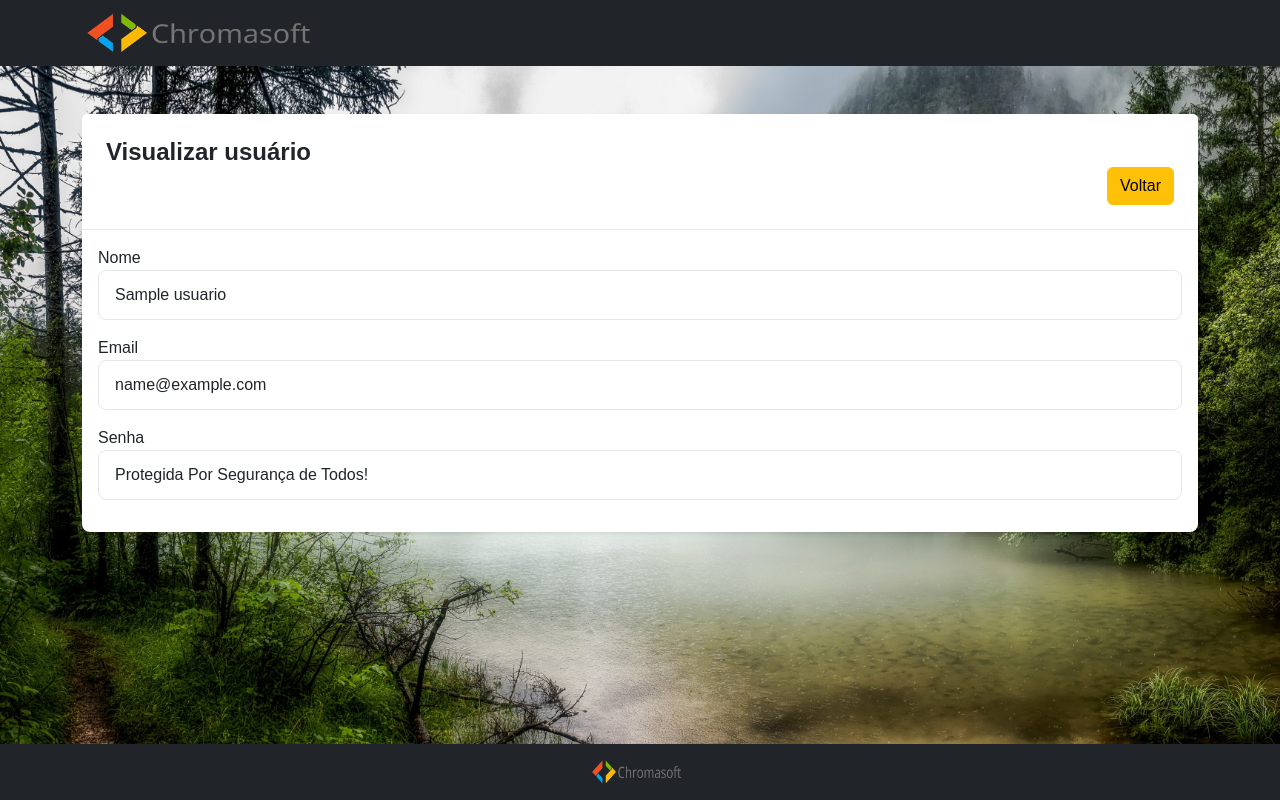
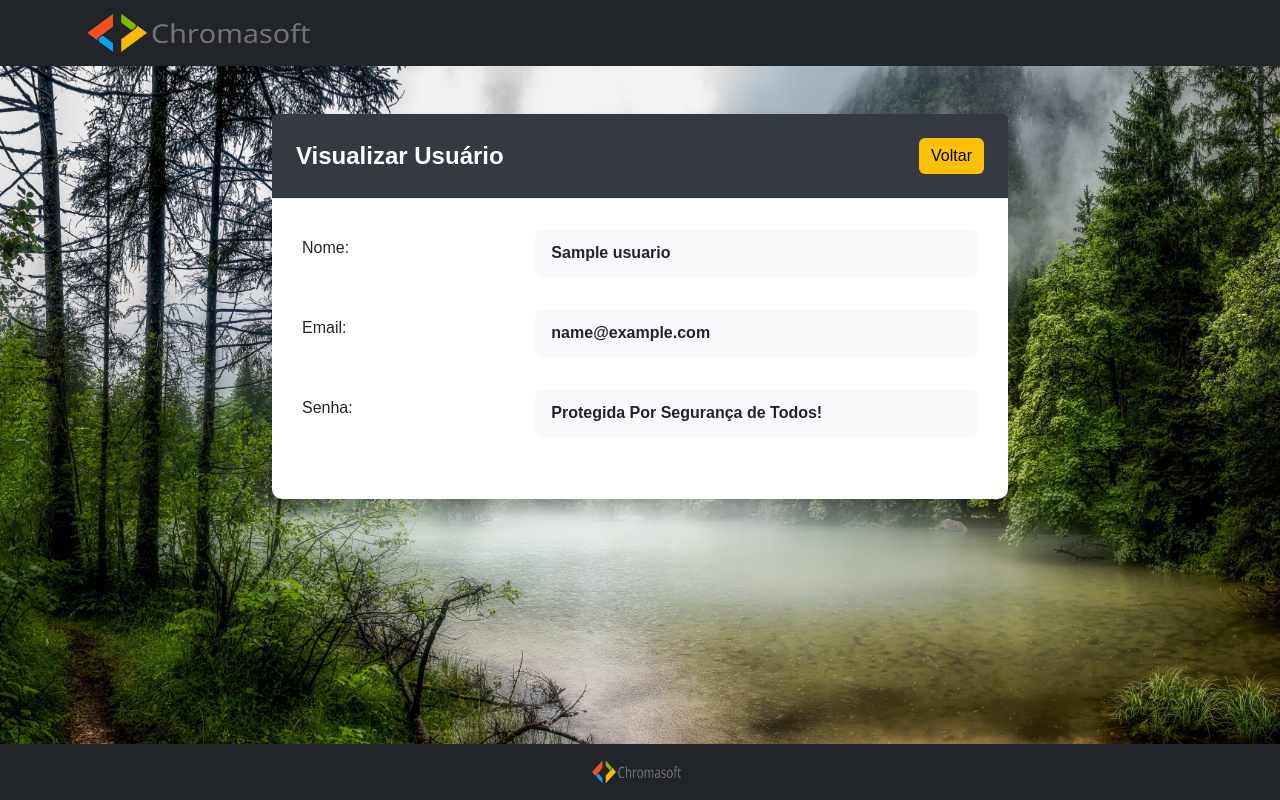
Before and after one commit to lindembergs/teste-tecnico-chroma-soft, a PHP site: page /view_user.php?id=1 in a window 1280 px wide. Run offline with PHP 8.4, Linux system fonts and the light colour scheme; tables that the repository leaves empty or names only in its code hold one stand-in row (values such as "Sample post").

Commit message:
style: alt na UI do view_user

```diff
--- a/pages/index.php
+++ b/pages/index.php
@@ -39,8 +39,8 @@ require '../includes/connect.php';
                             <i class="fas fa-search"></i>
                             <input type="text"
                                    id="searchInput"
-                                   class="form-control search-input"
-                                   placeholder="Buscar usuários..."
+                                   class="form-control search-input ps-10"
+                                   placeholder="  Buscar usuários..."
                                    onkeyup="filterTable()">
                         </div>
 
--- a/pages/view_user.php
+++ b/pages/view_user.php
@@ -6,7 +6,7 @@ require '../includes/connect.php';
   <head>
     <meta charset="utf-8">
     <meta name="viewport" content="width=device-width, initial-scale=1">
-    <title>Usuário Visualizar</title>
+    <title>Visualizar Usuário</title>
     <link
       href="https://cdn.jsdelivr.net/npm/bootstrap@5.3.3/dist/css/bootstrap.min.css"
       rel="stylesheet"
@@ -14,21 +14,52 @@ require '../includes/connect.php';
       crossorigin="anonymous"
     >
     <link rel="stylesheet" href="../assets/css/style.css">
+    <style>
+      body {
+        background-color: #f8f9fa; /* Fundo claro */
+      }
+      .card {
+        border: none;
+        box-shadow: 0 4px 8px rgba(0, 0, 0, 0.1);
+        border-radius: 10px;
+      }
+      .card-header {
+        background-color: #343a40;
+        color: #fff;
+        border-radius: 10px 10px 0 0;
+      }
+      .card-body {
+        padding: 30px;
+      }
+      .form-control {
+        border: none;
+        background-color: #f8f9fa;
+        font-weight: bold;
+      }
+      .btn-warning {
+        background-color: #ffc107;
+        border: none;
+        transition: all 0.3s ease;
+      }
+      .btn-warning:hover {
+        background-color: #e0a800;
+      }
+    </style>
   </head>
   <body>
 
     <?php include('../includes/navbar.php'); ?>
 
     <div class="container mt-5">
-      <div class="row">
-        <div class="col-md-12">
+      <div class="row justify-content-center">
+        <div class="col-md-8">
           <div class="card">
-            <div class="card-header">
-              <h4>Visualizar usuário</h4>
-              <a href="index.php" class="btn btn-warning float-end">Voltar</a>
+            <div class="card-header d-flex justify-content-between align-items-center">
+              <h4 class="mb-0">Visualizar Usuário</h4>
+              <a href="index.php" class="btn btn-warning">Voltar</a>
             </div>
             <div class="card-body">
-            <?php
+              <?php
                 if (isset($_GET['id'])){
                     $usuario_id = mysqli_real_escape_string($conexao, $_GET['id']);
                     $sql = "SELECT * FROM usuarios WHERE id='$usuario_id'";
@@ -36,36 +67,37 @@ require '../includes/connect.php';
 
                     if(mysqli_num_rows($query) > 0){
                         $usuario = mysqli_fetch_array($query);
-            ?>
-                <div class="mb-3">
-                    <label>Nome</label>
-                    <p class="form-control">
-                        <?=$usuario['nome'];?>
-                    </p>
+              ?>
+              <div class="row mb-3">
+                <label class="col-sm-4 col-form-label">Nome:</label>
+                <div class="col-sm-8">
+                  <p class="form-control"><?=$usuario['nome'];?></p>
                 </div>
-                <div class="mb-3">
-                    <label>Email</label>
-                    <p class="form-control">
-                    <?=$usuario['email'];?>
-                    </p>
+              </div>
+              <div class="row mb-3">
+                <label class="col-sm-4 col-form-label">Email:</label>
+                <div class="col-sm-8">
+                  <p class="form-control"><?=$usuario['email'];?></p>
                 </div>
-                <div class="mb-3">
-                    <label>Senha</label>
-                    <p class="form-control">
-                    Protegida Por Segurança de Todos!
-                    </p>
+              </div>
+              <div class="row mb-3">
+                <label class="col-sm-4 col-form-label">Senha:</label>
+                <div class="col-sm-8">
+                  <p class="form-control">Protegida Por Segurança de Todos!</p>
                 </div>
-                <?php
+              </div>
+              <?php
                 } else {
-                    echo "<h5>Usuário Não Encontrado!</h5>";
+                    echo "<h5 class='text-center'>Usuário Não Encontrado!</h5>";
                 }
-            }
-            ?>
+              }
+              ?>
             </div>
           </div>
         </div>
       </div>
     </div>
+
     <?php include('../includes/footer.php'); ?>
 
     <script
```
